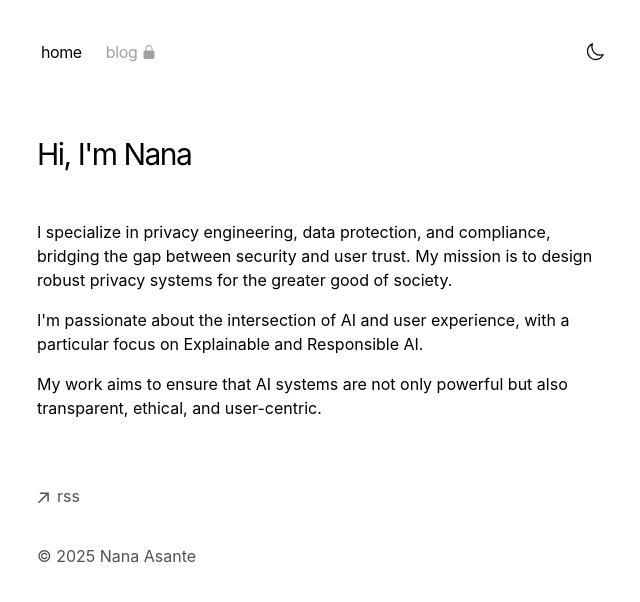
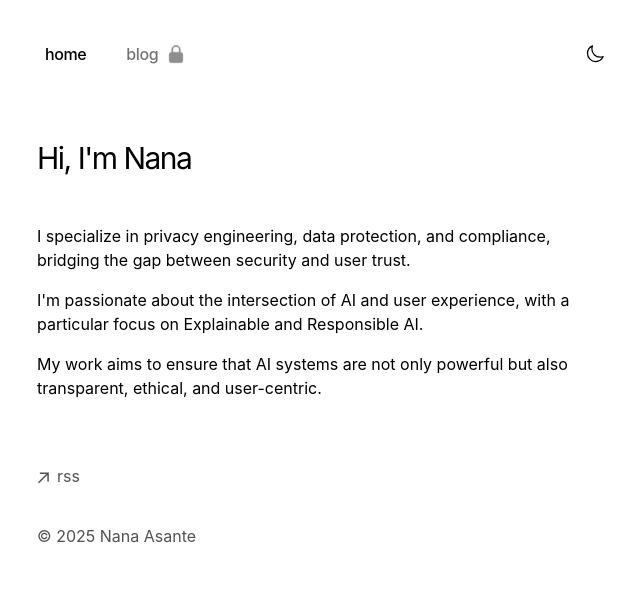
Before and after one commit to asanteanana/portv, a Next.js app: page / in a window 1280 px wide. Shown: the top 602 px of the page, without its empty margins (315-955 px from the left). Built offline with nearby package versions, Linux system fonts and the light colour scheme.

Commit message:
Improve navigation styling and remove mission statement

```diff
--- a/app/components/nav.tsx
+++ b/app/components/nav.tsx
@@ -19,18 +19,20 @@ export function Navbar() {
           className="flex flex-row items-center justify-between relative px-0 pb-0 fade md:overflow-auto scroll-pr-6 md:relative"
           id="nav"
         >
-          <div className="flex flex-row space-x-0 pr-10">
+          <div className="flex flex-row space-x-2 pr-10">
             {Object.entries(navItems).map(([path, { name }]) => {
               return (
                 <div key={path}>
                   {navItems[path].disabled ? (
-                    <span className="transition-all text-neutral-400 dark:text-neutral-500 flex items-center gap-1 relative py-1 px-2 m-1 cursor-not-allowed">
+                    <span className="transition-all text-neutral-500 dark:text-neutral-400 hover:text-neutral-600 dark:hover:text-neutral-300 flex items-center gap-2 relative py-1.5 px-3 m-1 cursor-not-allowed font-medium">
                       {name}
                       <svg
                         xmlns="http://www.w3.org/2000/svg"
                         viewBox="0 0 24 24"
                         fill="currentColor"
-                        className="w-4 h-4"
+                        className="w-5 h-5 opacity-80"
+                        strokeWidth="0.5"
+                        stroke="currentColor"
                       >
                         <path fillRule="evenodd" d="M12 1.5a5.25 5.25 0 00-5.25 5.25v3a3 3 0 00-3 3v6.75a3 3 0 003 3h10.5a3 3 0 003-3v-6.75a3 3 0 00-3-3v-3c0-2.9-2.35-5.25-5.25-5.25zm3.75 8.25v-3a3.75 3.75 0 10-7.5 0v3h7.5z" clipRule="evenodd" />
                       </svg>
@@ -38,7 +40,7 @@ export function Navbar() {
                   ) : (
                     <Link
                       href={path}
-                      className="transition-all hover:text-neutral-800 dark:hover:text-neutral-200 flex align-middle relative py-1 px-2 m-1"
+                      className="transition-all hover:text-neutral-800 dark:hover:text-neutral-200 flex items-center relative py-1.5 px-3 m-1 font-medium"
                     >
                       {name}
                     </Link>
--- a/app/page.tsx
+++ b/app/page.tsx
@@ -7,7 +7,7 @@ export default function Page() {
         Hi, I'm Nana
       </h1>
       <p className="mb-4">
-        {`I specialize in privacy engineering, data protection, and compliance, bridging the gap between security and user trust. My mission is to design robust privacy systems for the greater good of society.`}
+        {`I specialize in privacy engineering, data protection, and compliance, bridging the gap between security and user trust.`}
       </p>
       <p className="mb-4">
         {`I'm passionate about the intersection of AI and user experience, with a particular focus on Explainable and Responsible AI.`}
```
